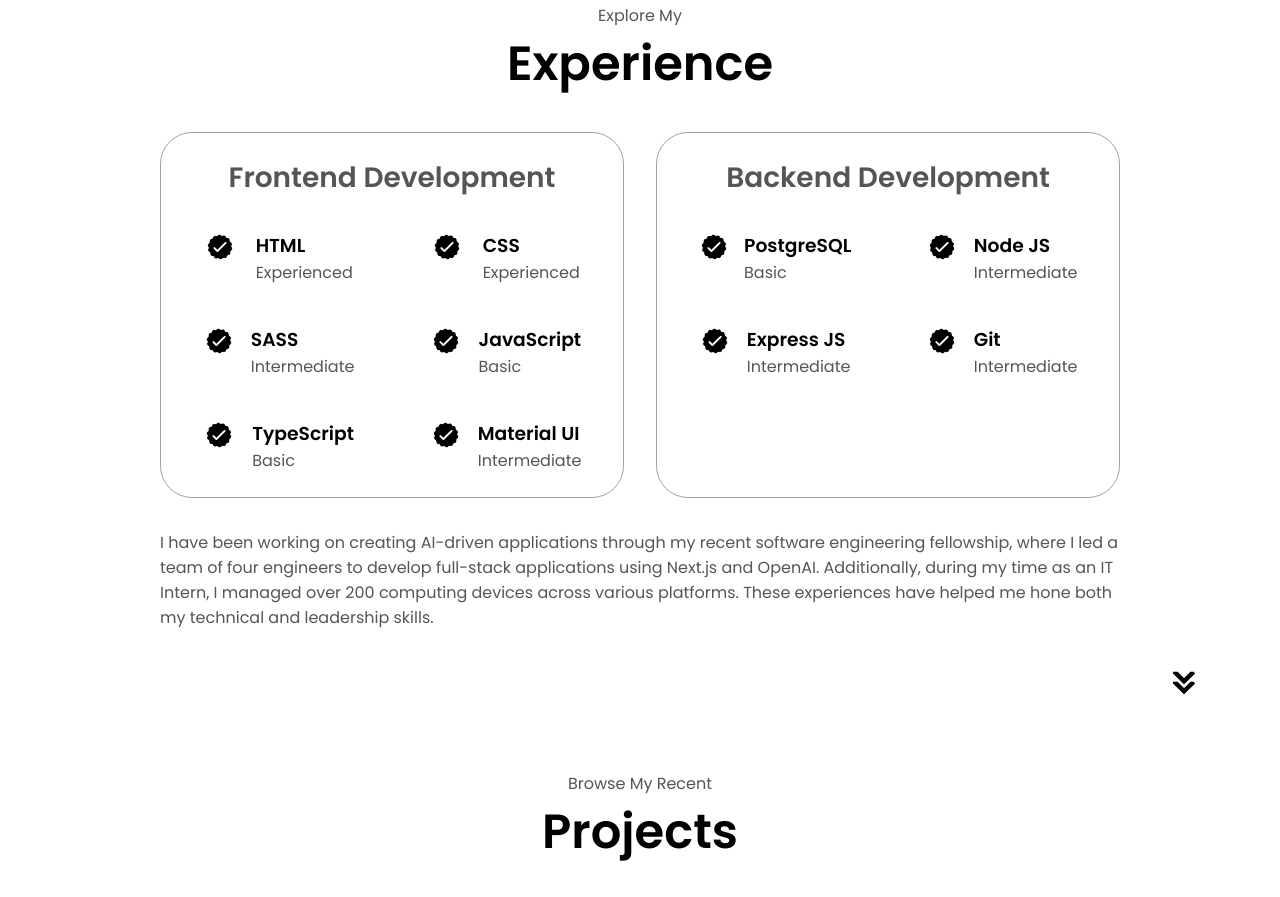
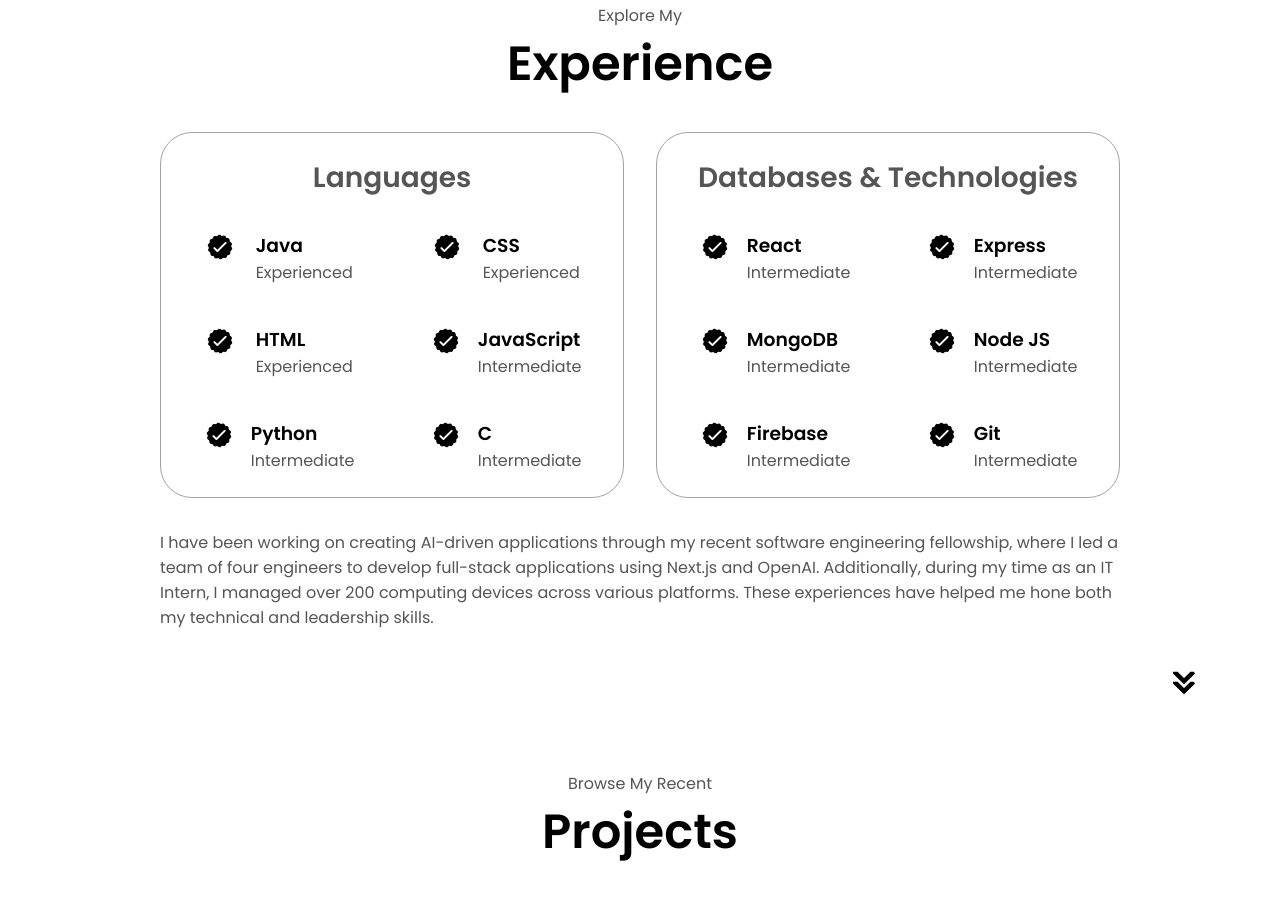
Before and after one commit to tahammad/website, a plain HTML site: page index.html in a window 1280 px wide. Shown: the part 1693-2590 px from the top of the page. Drawn offline with Linux system fonts and the light colour scheme.

Commit message:
Changed layout and added skills

```diff
--- a/index.html
+++ b/index.html
@@ -129,7 +129,7 @@
       <div class="experience-details-container">
         <div class="about-containers">
           <div class="details-container">
-            <h2 class="experience-sub-title">Frontend Development</h2>
+            <h2 class="experience-sub-title">Languages</h2>
             <div class="article-container">
               <article>
                 <img
@@ -138,7 +138,7 @@
                   class="icon"
                 />
                 <div>
-                  <h3>HTML</h3>
+                  <h3>Java</h3>
                   <p>Experienced</p>
                 </div>
               </article>
@@ -160,7 +160,18 @@
                   class="icon"
                 />
                 <div>
-                  <h3>SASS</h3>
+                  <h3>HTML</h3>
+                  <p>Experienced</p>
+                </div>
+              </article>
+              <article>
+                <img
+                  src="./assets/checkmark.png"
+                  alt="Experience icon"
+                  class="icon"
+                />
+                <div>
+                  <h3>JavaScript</h3>
                   <p>Intermediate</p>
                 </div>
               </article>
@@ -171,56 +182,7 @@
                   class="icon"
                 />
                 <div>
-                  <h3>JavaScript</h3>
-                  <p>Basic</p>
-                </div>
-              </article>
-              <article>
-                <img
-                  src="./assets/checkmark.png"
-                  alt="Experience icon"
-                  class="icon"
-                />
-                <div>
-                  <h3>TypeScript</h3>
-                  <p>Basic</p>
-                </div>
-              </article>
-              <article>
-                <img
-                  src="./assets/checkmark.png"
-                  alt="Experience icon"
-                  class="icon"
-                />
-                <div>
-                  <h3>Material UI</h3>
-                  <p>Intermediate</p>
-                </div>
-              </article>
-            </div>
-          </div>
-          <div class="details-container">
-            <h2 class="experience-sub-title">Backend Development</h2>
-            <div class="article-container">
-              <article>
-                <img
-                  src="./assets/checkmark.png"
-                  alt="Experience icon"
-                  class="icon"
-                />
-                <div>
-                  <h3>PostgreSQL</h3>
-                  <p>Basic</p>
-                </div>
-              </article>
-              <article>
-                <img
-                  src="./assets/checkmark.png"
-                  alt="Experience icon"
-                  class="icon"
-                />
-                <div>
-                  <h3>Node JS</h3>
+                  <h3>Python</h3>
                   <p>Intermediate</p>
                 </div>
               </article>
@@ -231,16 +193,52 @@
                   class="icon"
                 />
                 <div>
-                  <h3>Express JS</h3>
+                  <h3>C</h3>
+                  <p>Intermediate</p>
+                </div>
+              </article>
+            </div>
+          </div>
+          <div class="details-container">
+            <h2 class="experience-sub-title">Databases & Technologies</h2>
+            <div class="article-container">
+              <article>
+                <img src="./assets/checkmark.png" alt="Experience icon" class="icon" />
+                <div>
+                  <h3>React</h3>
                   <p>Intermediate</p>
                 </div>
               </article>
               <article>
-                <img
-                  src="./assets/checkmark.png"
-                  alt="Experience icon"
-                  class="icon"
-                />
+                <img src="./assets/checkmark.png" alt="Experience icon" class="icon" />
+                <div>
+                  <h3>Express</h3>
+                  <p>Intermediate</p>
+                </div>
+              </article>
+              <article>
+                <img src="./assets/checkmark.png" alt="Experience icon" class="icon" />
+                <div>
+                  <h3>MongoDB</h3>
+                  <p>Intermediate</p>
+                </div>
+              </article>
+              <article>
+                <img src="./assets/checkmark.png" alt="Experience icon" class="icon" />
+                <div>
+                  <h3>Node JS</h3>
+                  <p>Intermediate</p>
+                </div>
+              </article>
+              <article>
+                <img src="./assets/checkmark.png" alt="Experience icon" class="icon" />
+                <div>
+                  <h3>Firebase</h3>
+                  <p>Intermediate</p>
+                </div>
+              </article>
+              <article>
+                <img src="./assets/checkmark.png" alt="Experience icon" class="icon" />
                 <div>
                   <h3>Git</h3>
                   <p>Intermediate</p>
@@ -248,6 +246,7 @@
               </article>
             </div>
           </div>
+
         </div>
         <div class="text-container">
           <p>
```
